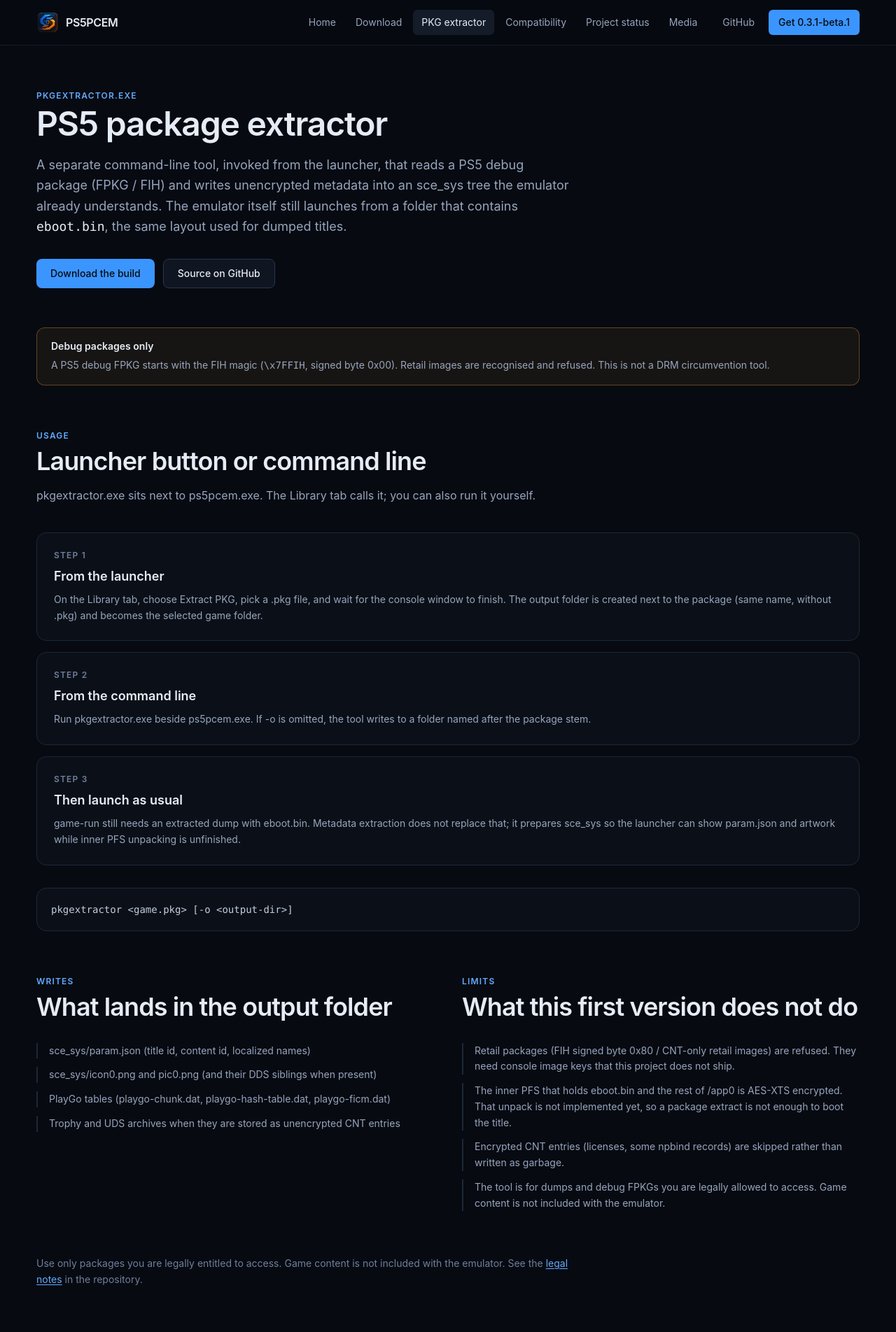
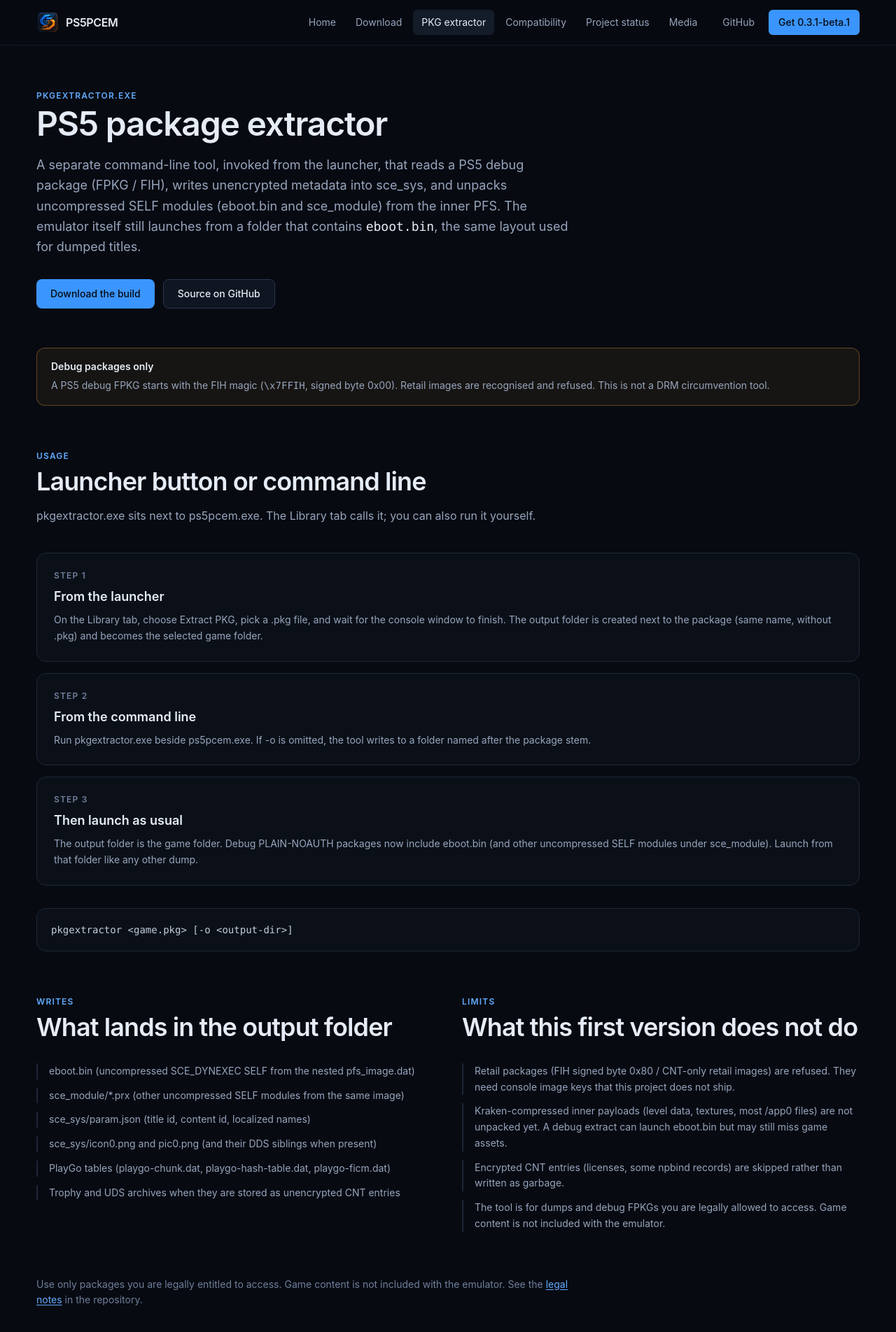
Before and after one commit to iStark/PS5PCEM.com, a Next.js app: page /extract in a window 1280 px wide. Shown: the top 1904 px of the page at 70% size. Built offline with nearby package versions, Linux system fonts and the light colour scheme.

Commit message:
content: extractor now unpacks eboot.bin from debug FPKGs

```diff
--- a/src/app/extract/page.tsx
+++ b/src/app/extract/page.tsx
@@ -12,7 +12,7 @@
 export const metadata: Metadata = {
   title: "PKG extractor",
   description:
-    "How PS5PCEM's pkgextractor reads a PS5 debug package (FPKG / FIH), what it writes under sce_sys, and what it will not unpack.",
+    "How PS5PCEM's pkgextractor reads a PS5 debug package (FPKG / FIH), writes sce_sys metadata and eboot.bin, and what it will not unpack.",
 };
 
 export default function ExtractPage() {
--- a/src/data/extractor.ts
+++ b/src/data/extractor.ts
@@ -8,7 +8,7 @@
   cli: "pkgextractor <game.pkg> [-o <output-dir>]",
   title: "PS5 package extractor",
   summary:
-    "A separate command-line tool, invoked from the launcher, that reads a PS5 debug package (FPKG / FIH) and writes unencrypted metadata into an sce_sys tree the emulator already understands.",
+    "A separate command-line tool, invoked from the launcher, that reads a PS5 debug package (FPKG / FIH), writes unencrypted metadata into sce_sys, and unpacks uncompressed SELF modules (eboot.bin and sce_module) from the inner PFS.",
 } as const;
 
 export const extractorSteps = [
@@ -22,11 +22,13 @@
   },
   {
     title: "Then launch as usual",
-    body: "game-run still needs an extracted dump with eboot.bin. Metadata extraction does not replace that; it prepares sce_sys so the launcher can show param.json and artwork while inner PFS unpacking is unfinished.",
+    body: "The output folder is the game folder. Debug PLAIN-NOAUTH packages now include eboot.bin (and other uncompressed SELF modules under sce_module). Launch from that folder like any other dump.",
   },
 ] as const;
 
 export const extractorWrites = [
+  "eboot.bin (uncompressed SCE_DYNEXEC SELF from the nested pfs_image.dat)",
+  "sce_module/*.prx (other uncompressed SELF modules from the same image)",
   "sce_sys/param.json (title id, content id, localized names)",
   "sce_sys/icon0.png and pic0.png (and their DDS siblings when present)",
   "PlayGo tables (playgo-chunk.dat, playgo-hash-table.dat, playgo-ficm.dat)",
@@ -35,7 +37,7 @@
 
 export const extractorLimits = [
   "Retail packages (FIH signed byte 0x80 / CNT-only retail images) are refused. They need console image keys that this project does not ship.",
-  "The inner PFS that holds eboot.bin and the rest of /app0 is AES-XTS encrypted. That unpack is not implemented yet, so a package extract is not enough to boot the title.",
+  "Kraken-compressed inner payloads (level data, textures, most /app0 files) are not unpacked yet. A debug extract can launch eboot.bin but may still miss game assets.",
   "Encrypted CNT entries (licenses, some npbind records) are skipped rather than written as garbage.",
   "The tool is for dumps and debug FPKGs you are legally allowed to access. Game content is not included with the emulator.",
 ] as const;
```
